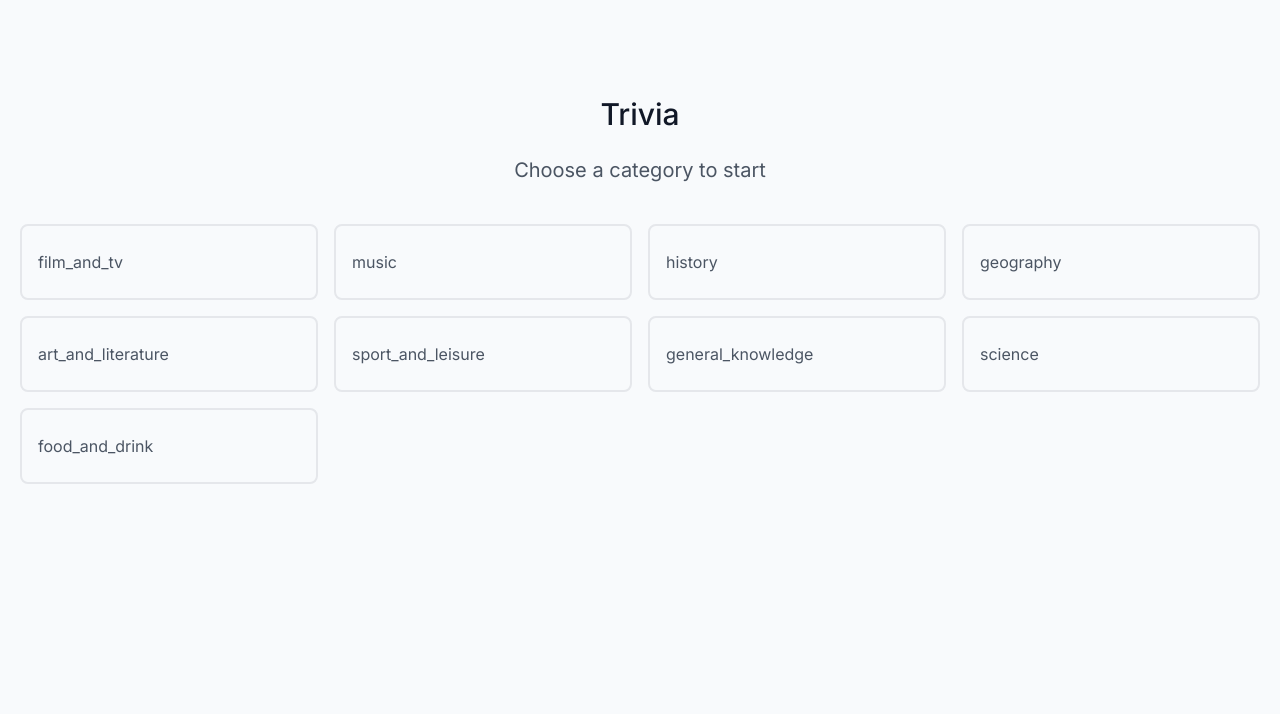
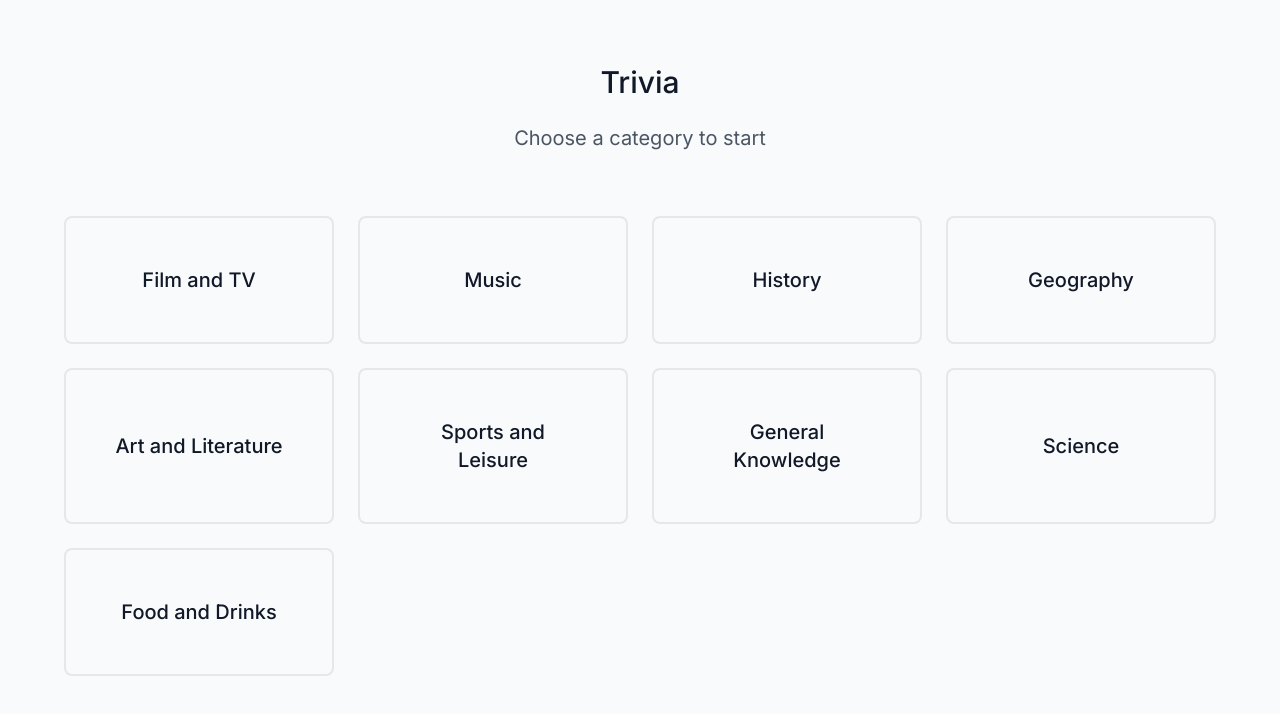
Before and after one commit to chloejkchoi/quiz-app, a Next.js app: page / in a window 1280 px wide. Shown: the top 714 px of the page. Built offline with nearby package versions, Linux system fonts and the light colour scheme.

Commit message:
Implement landing page with category cards

```diff
--- a/app/page.tsx
+++ b/app/page.tsx
@@ -1,30 +1,31 @@
+import CategoryCard from "@/components/CategoryCard";
+
+const CATEGORIES = [
+  { id: "film_and_tv", text: "Film and TV" },
+  { id: "music", text: "Music" },
+  { id: "history", text: "History" },
+  { id: "geography", text: "Geography" },
+  { id: "art_and_literature", text: "Art and Literature" },
+  { id: "sport_and_leisure", text: "Sports and Leisure" },
+  { id: "general_knowledge", text: "General Knowledge" },
+  { id: "science", text: "Science" },
+  { id: "food_and_drink", text: "Food and Drinks" },
+];
+
 export default function Home() {
-  const categories: string[] = [
-    "film_and_tv",
-    "music",
-    "history",
-    "geography",
-    "art_and_literature",
-    "sport_and_leisure",
-    "general_knowledge",
-    "science",
-    "food_and_drink",
-  ];
   return (
     <main>
       <div className="text-gray-600">
-        <div className="container px-5 py-24 mx-auto">
+        <div className="flex flex-col items-center container p-16 mx-auto">
           <div className="flex flex-col text-center w-full gap-2">
-            <h1 className="sm:text-3xl text-2xl font-medium title-font mb-4 text-gray-900">
+            <h1 className="text-3xl font-medium title-font mb-4 text-gray-900">
               Trivia
             </h1>
             <h2 className="text-xl">Choose a category to start</h2>
           </div>
-          <div className="grid grid-cols-4 gap-4 mt-10">
-            {categories.map((category) => (
-              <div className="border-2 border-gray-200 px-4 py-6 rounded-lg">
-                {category}
-              </div>
+          <div className="grid grid-cols-4 gap-6 min-w-fit max-w-3xl mt-16">
+            {CATEGORIES.map((category) => (
+              <CategoryCard category={category} />
             ))}
           </div>
         </div>
--- /dev/null
+++ b/components/CategoryCard.tsx
@@ -0,0 +1,32 @@
+"use client";
+
+import Link from "next/link";
+
+interface Category {
+  id: string;
+  text: string;
+}
+
+interface Props {
+  category: Category;
+}
+
+export default function CategoryCard({ category }: Props) {
+  return (
+    <Link
+      href={{
+        pathname: "/quiz",
+        query: { category: category.id },
+      }}
+    >
+      <div
+        className="flex items-center justify-center border-2 border-gray-200 rounded-lg hover:shadow-lg h-full"
+        key={category.id}
+      >
+        <div className="text-center title-font font-medium text-xl text-gray-900 m-12">
+          {category.text}
+        </div>
+      </div>
+    </Link>
+  );
+}
```
